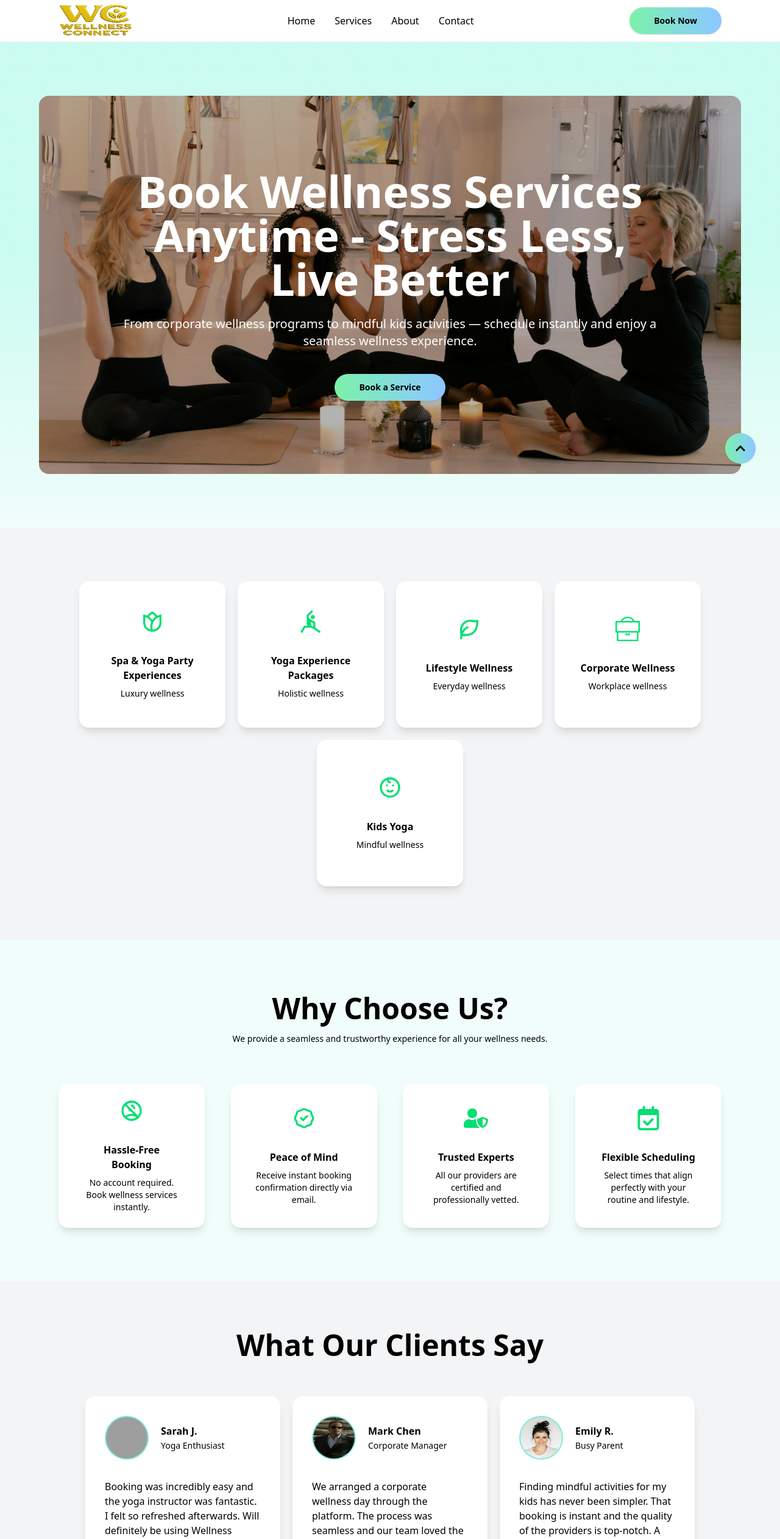
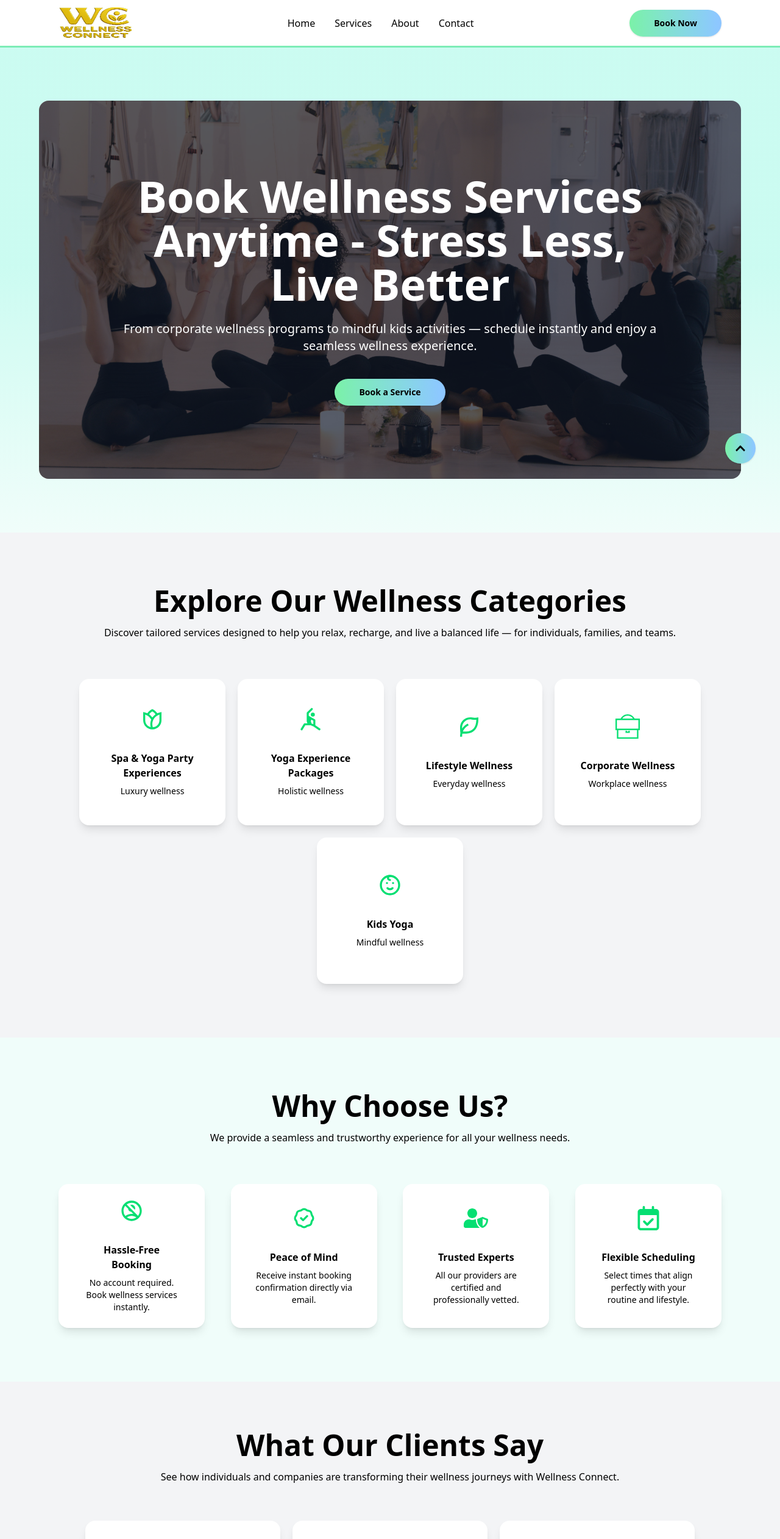
Before and after one commit to wconnectapp-gif/Wellness-Connect, a React (Vite) app: page /home in a window 1280 px wide. Shown: the top 2523 px of the page at 61% size. Built offline with nearby package versions, Linux system fonts and the light colour scheme; grey boxes are pictures that could not be loaded.

Commit message:
Some cleanups

```diff
--- a/package.json
+++ b/package.json
@@ -11,6 +11,7 @@
   },
   "dependencies": {
     "@tailwindcss/vite": "^4.1.17",
+    "motion": "^12.23.24",
     "react": "^19.1.1",
     "react-dom": "^19.1.1",
     "react-icons": "^5.5.0",
--- a/src/components/sharedComponents/Button.jsx
+++ b/src/components/sharedComponents/Button.jsx
@@ -4,7 +4,7 @@ import { Link } from "react-router-dom";
 const Button = ({ btnText, pageUrl }) => {
   return (
     <>
-      <Link to={pageUrl} className="px-10 py-3 rounded-full bg-linear-to-r from-green-300 to-blue-300 hover:from-green-400 hover:to-blue-400 text-text-headline text-sm font-bold shadow-sm transition-all ease-in duration-300 hover:scale-105">
+      <Link to={pageUrl} className="px-10 py-3 rounded-full bg-linear-to-r from-green-300 to-blue-300 hover:from-green-400 hover:to-blue-400 text-text-headline text-sm font-semibold shadow-sm transition-all ease-in duration-300 hover:scale-105">
         {btnText}
       </Link>
     </>
--- a/src/components/sharedComponents/Footer.jsx
+++ b/src/components/sharedComponents/Footer.jsx
@@ -1,5 +1,5 @@
 import React from "react";
-import { FaInstagram, FaSearch, FaLinkedin } from "react-icons/fa";
+import { FaInstagram, FaSearch, FaLinkedin, FaTiktok } from "react-icons/fa";
 import { Link } from "react-router-dom";
 import { FaChevronUp } from "react-icons/fa";
 import logo from "/img/logo.png";
@@ -16,7 +16,7 @@ const Footer = () => {
         <div className="grid grid-cols-1 md:grid-cols-4 gap-8">
           {/* Brand Section */}
           <div className="md:col-span-1 flex items-center justify-center">
-            <Link to={'/'}>
+            <Link to={"/"}>
               <img src={logo} alt="Wellness Connect logo" className="size-30" />
             </Link>
           </div>
@@ -88,18 +88,29 @@ const Footer = () => {
               </h3>
               <div className="flex items-center space-x-4 mt-4 text-text-body dark:text-gray-400">
                 <Link
-                  to="#"
+                  to="https://www.instagram.com/_wellnessconnect?igsh=azN4Y3dtaDV5a2tz"
                   aria-label="Instagram"
-                  className="hover:text-primary transition-colors"
+                  target="_blank"
+                  className="text-red-600 hover:scale-125 transition-all duration-300 ease-in"
                 >
                   <FaInstagram className="w-6 h-6" />
                 </Link>
                 <Link
-                  to="#"
+                  to="https://linkedin.in/"
                   aria-label="LinkedIn"
-                  className="hover:text-primary transition-colors"
+                  target="_blank"
+                  className="text-blue-600 hover:scale-125 transition-all duration-300 ease-in"
                 >
                   <FaLinkedin className="w-6 h-6" />
+                </Link>
+
+                <Link
+                  to="https://www.tiktok.com/@_wellnessconnect?_r=1&_t=ZS-91QYa51bHEY"
+                  aria-label="TikTok"
+                  target="_blank"
+                  className="text-black hover:scale-125 transition-all duration-300 ease-in"
+                >
+                  <FaTiktok className="w-6 h-6" />
                 </Link>
               </div>
 
--- a/src/components/sharedComponents/Navbar.jsx
+++ b/src/components/sharedComponents/Navbar.jsx
@@ -1,8 +1,9 @@
 import React, { useState } from "react";
 import { Link } from "react-router-dom";
-import { FaLeaf, FaBars, FaTimes } from "react-icons/fa"; // 🌿 Logo + icons
+import { FaBars, FaTimes } from "react-icons/fa"; // 🌿 Logo + icons
 import Button from "./Button";
 import logo from "/img/logo.png";
+import { motion, useScroll } from "motion/react";
 
 const Navbar = () => {
   const [menuOpen, setMenuOpen] = useState(false);
@@ -10,16 +11,19 @@ const Navbar = () => {
   const toggleMenu = () => setMenuOpen(!menuOpen);
   const closeMenu = () => setMenuOpen(false);
 
+  const { scrollYProgress } = useScroll();
+
   return (
     <header className="sticky top-0 z-50 bg-white/80 dark:bg-background-dark/80 backdrop-blur-sm border-b border-gray-200/50 dark:border-gray-800/50">
+      <div className="relative">
         <div className="max-w-6xl mx-auto px-4 sm:px-6 lg:px-8">
-        <div className="flex items-center justify-between py-4 md:py-2">
+          <div className="flex items-center justify-between py-4 md:py-3">
             {/* Logo and Title */}
-          {/* <div className="flex items-center gap-3 text-text-headline dark:text-white">
-            <FaLeaf className="size-6 text-primary" />
-            <h2 className="font-heading text-lg font-bold">Wellness Connect</h2>
-          </div> */}
-          <img src={logo} alt="Wellness Connect logo" className="h-10 w-20 md:w-30 md:h-13 hidde" />
+            <img
+              src={logo}
+              alt="Wellness Connect logo"
+              className="h-10 w-20 md:w-30 md:h-13"
+            />
 
             {/* Desktop Navigation */}
             <nav className="hidden md:flex items-center gap-8">
@@ -65,7 +69,7 @@ const Navbar = () => {
                 key={item}
                 to={`/${item.toLowerCase()}`}
                 onClick={closeMenu}
-              className="text-sm font-medium hover:text-primary transition-colors text-text-body dark:text-gray-300 dark:hover:text-primary"
+                className="text-sm font-medium dark:text-gray-300 dark:hover:text-primary hover:font-semibold transition-all duration-300 ease-in"
               >
                 {item}
               </Link>
@@ -74,6 +78,22 @@ const Navbar = () => {
             <Button btnText="Book Now" pageUrl={"#"} />
           </nav>
         </div>
+
+        <motion.div
+          id="scroll-indicator"
+          style={{
+            scaleX: scrollYProgress,
+            position: "absolute",
+            top: 75,
+            left: 0,
+            right: 0,
+            height: 3,
+            originX: 0,
+            zIndex: 100,
+            backgroundColor: "#7decb6",
+          }}
+        />
+      </div>
     </header>
   );
 };
--- a/src/pages/Home.jsx
+++ b/src/pages/Home.jsx
@@ -1,4 +1,3 @@
-import React from "react";
 import Button from "../components/sharedComponents/Button";
 import { RiFlowerLine, RiLeafLine } from "react-icons/ri";
 import { GrYoga } from "react-icons/gr";
@@ -69,7 +68,7 @@ const Home = () => {
       <section className="bg-linear-to-b from-teal-100 from-45% to-teal-50 p-3 md:p-10">
         <div className="w-full md:max-w-6xl md:mx-auto py-12">
           <header className="relative flex flex-col gap-6 p-10 md:p-30 items-center justify-center rounded-2xl bg-[url('../../public/img/hero.jpg')] bg-cover bg-center">
-            <div className="absolute bg-black/30 inset-0 rounded-2xl"></div>
+            <div className="absolute bg-gray-900/70 inset-0 rounded-2xl"></div>
             <h1 className="capitalize text-5xl md:text-7xl text-center font-semibold text-white z-1">
               Book Wellness Services Anytime - Stress Less, Live Better
             </h1>
@@ -88,9 +87,20 @@ const Home = () => {
         </div>
       </section>
 
-      {/* Brief about us */}
+      {/* Services section */}
       <section className="bg-gray-100 p-10">
         <div className="max-w-6xl mx-auto px-4 sm:px-6 lg:px-8 py-12">
+          <div className="flex flex-col gap-16">
+            <div className="flex flex-col gap-4 items-center justify-center">
+              <h1 className="font-bold text-3xl md:text-5xl text-center">
+                Explore Our Wellness Categories
+              </h1>
+              <p className="text-md font-medium text-center">
+                Discover tailored services designed to help you relax, recharge,
+                and live a balanced life — for individuals, families, and teams.
+              </p>
+            </div>
+
             <div className="flex flex-wrap items-center justify-center gap-5">
               {[
                 {
@@ -146,6 +156,7 @@ const Home = () => {
               })}
             </div>
           </div>
+        </div>
       </section>
 
       {/* Why choose us */}
@@ -153,8 +164,10 @@ const Home = () => {
         <div className="max-w-6xl mx-auto px-4 sm:px-6 lg:px-8 py-12">
           <div className="flex flex-col gap-16">
             <div className="flex flex-col gap-4 items-center justify-center">
-              <h1 className="font-bold text-3xl md:text-5xl text-center">Why Choose Us?</h1>
-              <p className="text-sm font-medium text-center">
+              <h1 className="font-bold text-3xl md:text-5xl text-center">
+                Why Choose Us?
+              </h1>
+              <p className="text-md font-medium text-center">
                 We provide a seamless and trustworthy experience for all your
                 wellness needs.
               </p>
@@ -215,7 +228,17 @@ const Home = () => {
       {/* What clients say */}
       <section className="bg-gray-100 p-20">
         <div className="flex flex-col gap-15 items-center justify-center">
-          <h1 className="font-bold text-3xl md:text-5xl text-center">What Our Clients Say</h1>
+          <div className="flex flex-col gap-16">
+            <div className="flex flex-col gap-4 items-center justify-center">
+              <h1 className="font-bold text-3xl md:text-5xl text-center">
+                What Our Clients Say
+              </h1>
+              <p className="text-md font-medium text-center">
+                See how individuals and companies are transforming their
+                wellness journeys with Wellness Connect.
+              </p>
+            </div>
+          </div>
 
           <div className="flex flex-wrap items-center justify-between gap-5">
             {clientFeedbackData.map((item, index) => {
@@ -229,7 +252,7 @@ const Home = () => {
                     <img
                       src={avatar}
                       alt="avatar"
-                      className="h-18 w-18 rounded-full bg-teal-400/50 p-0.5 hover:scale-105 transition-all duration-300 ease-in"
+                      className="h-18 w-18 rounded-full bg-teal-400/50 p-0.5 hover:scale-125 transition-all duration-300 ease-in"
                     />
 
                     <div className="flex flex-col gap-0.5">
```
Also changed, not shown: 1 other file (tests, documents, lock files or other folders). Lines whose indentation alone changed are shown as unchanged.
